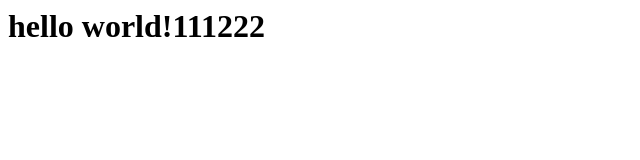
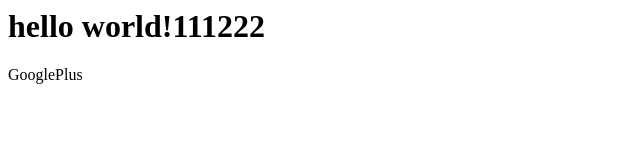
Before and after one commit to KenichiKubota/sample, a plain HTML site: page index.html in a window 1280 px wide. Shown: the full height of the page, 0-640 px from the left. Drawn offline with Linux system fonts and the light colour scheme.

Commit message:
create GooglePlus

```diff
--- a/index.html
+++ b/index.html
@@ -1 +1,2 @@
 <h1>hello world!111222</h1>
+<p>GooglePlus</p>
```
